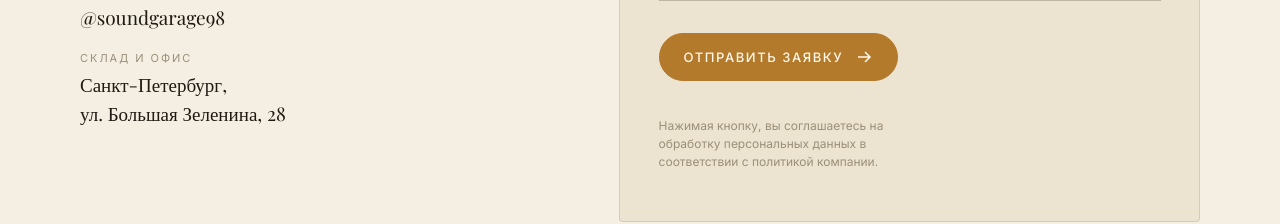
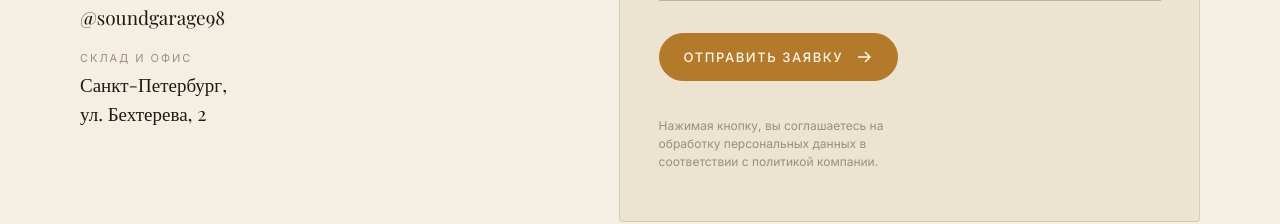
Before and after one commit to 4maworkk-png/svetdalubov, a React (Vite) app: page / in a window 1280 px wide. Shown: the part 5342-5566 px from the top of the page. Built offline with nearby package versions, Linux system fonts and the light colour scheme; a web font is replaced by a local one.

Commit message:
contacts: update address to Бехтерева 2

```diff
--- a/src/App.jsx
+++ b/src/App.jsx
@@ -531,7 +531,7 @@ function Contact() {
               </div>
               <div className="contact__row">
                 <span className="label">Склад и офис</span>
-                <span className="value">Санкт-Петербург,<br />ул. Большая Зеленина, 28</span>
+                <span className="value">Санкт-Петербург,<br />ул. Бехтерева, 2</span>
               </div>
             </div>
           </div>
```
